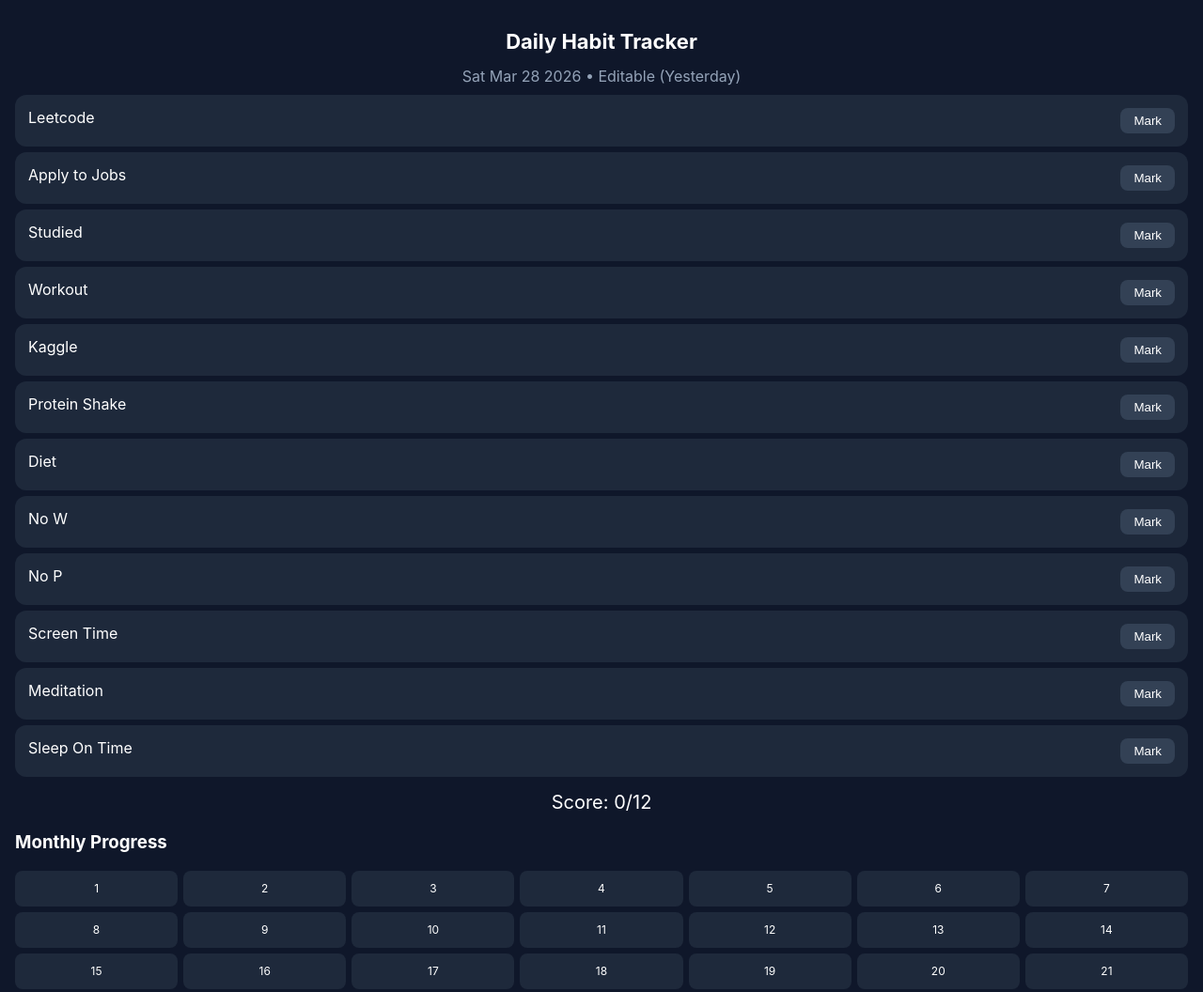
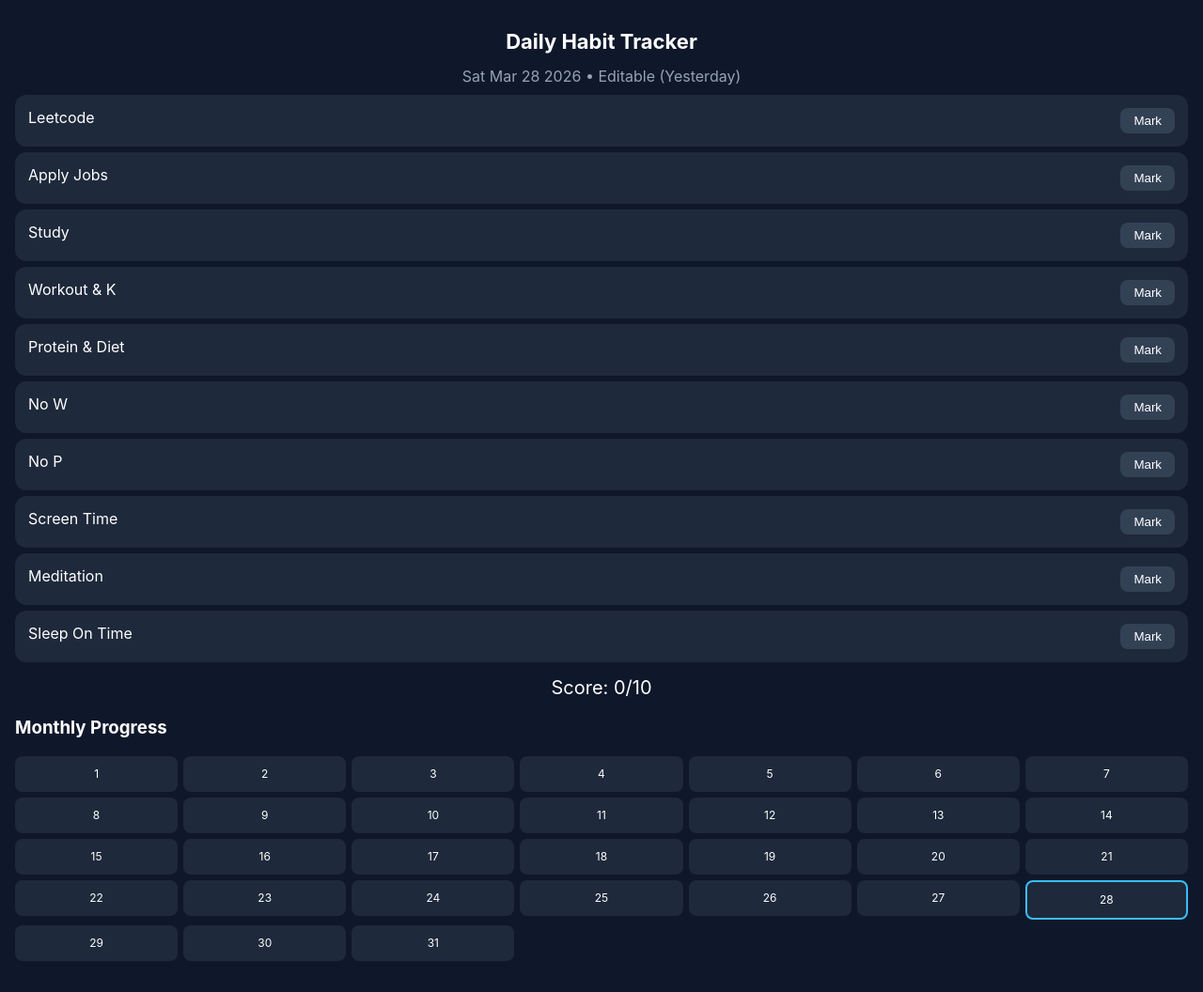
Before and after one commit to sharmashivam5/HabbitTracker, a plain HTML site: page index.html in a window 1280 px wide. Shown: the top 1056 px of the page at 94% size. Drawn offline with Linux system fonts and the light colour scheme.

Commit message:
Update index.html

```diff
--- a/index.html
+++ b/index.html
@@ -97,8 +97,8 @@ button {
 
 <script>
 const habits = [
-"Leetcode","Apply to Jobs","Studied","Workout","Kaggle",
-"Protein Shake","Diet","No W","No P","Screen Time",
+"Leetcode","Apply Jobs","Study","Workout & K",
+"Protein & Diet","No W","No P","Screen Time",
 "Meditation","Sleep On Time"
 ];
 
@@ -209,8 +209,8 @@ function renderCalendar() {
     if(key === selectedDate) div.classList.add("selected");
 
     if(score > 0) {
-      if(score >= 9) div.classList.add("green");
-      else if(score >= 5) div.classList.add("yellow");
+      if(score >= 7) div.classList.add("green");
+      else if(score >= 4) div.classList.add("yellow");
       else div.classList.add("red");
     } else {
       div.classList.add("empty");
```
